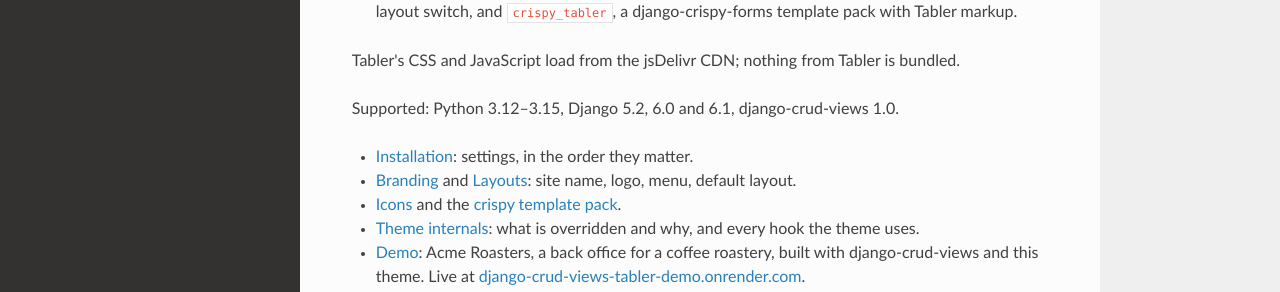
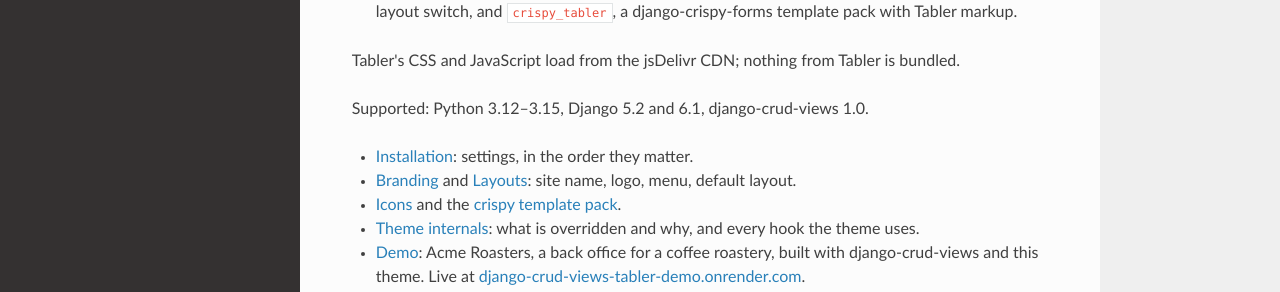
Before and after one commit to jacob-consulting/django-crud-views-tabler, an MkDocs documentation site: the page built from docs/index.md, in a window 1280 px wide. Shown: the part 428-720 px from the top of the page. Built offline with MkDocs 1.6.1, drawn with Linux system fonts in a browser that asks for light colours; nearby versions of some CDN libraries.

Commit message:
CI: test Django 5.2 (LTS) and 6.1 only
Drop Django 6.0 from the nox matrix, the tests and publish workflows and the classifiers; the README, docs,
changelog and CLAUDE.md name the two tested versions. The declared floor stays django>=5.2.

Co-Authored-By: Claude Opus 5.5 <noreply@anthropic.com>

```diff
--- a/docs/index.md
+++ b/docs/index.md
@@ -14,7 +14,7 @@ distribution, `django-crud-views-tabler`, ships two Django apps:
 
 Tabler's CSS and JavaScript load from the jsDelivr CDN; nothing from Tabler is bundled.
 
-Supported: Python 3.12–3.15, Django 5.2, 6.0 and 6.1, django-crud-views 1.0.
+Supported: Python 3.12–3.15, Django 5.2 and 6.1, django-crud-views 1.0.
 
 - [Installation](installation.md): settings, in the order they matter.
 - [Branding](branding.md) and [Layouts](layouts.md): site name, logo, menu, default layout.
--- a/noxfile.py
+++ b/noxfile.py
@@ -7,7 +7,8 @@ files, modules) fail the tests. Local day-to-day runs use `task test` against th
 import nox
 
 PYTHON_VERSIONS = ["3.12", "3.13", "3.14", "3.15"]
-DJANGO_VERSIONS = ["5.2", "6.0", "6.1"]
+# The LTS and the latest release only.
+DJANGO_VERSIONS = ["5.2", "6.1"]
 
 # The theme tracks django-crud-views features that are not on PyPI yet. Remove this (here and in
 # requirements/demo.txt) once django-crud-views 1.0.0rc1 is released, and raise the floor in pyproject.toml to
--- a/pyproject.toml
+++ b/pyproject.toml
@@ -14,7 +14,6 @@ classifiers = [
     "Framework :: Django :: 5",
     "Framework :: Django :: 5.2",
     "Framework :: Django :: 6",
-    "Framework :: Django :: 6.0",
     "Framework :: Django :: 6.1",
     "Programming Language :: Python",
     "Programming Language :: Python :: 3.12",
```
Also changed, not shown: CHANGELOG.md (+1 -1 lines), CLAUDE.md (+1 -1 lines), README.md (+2 -2 lines), docs/development.md (+1 -1 lines), 2 other files.
